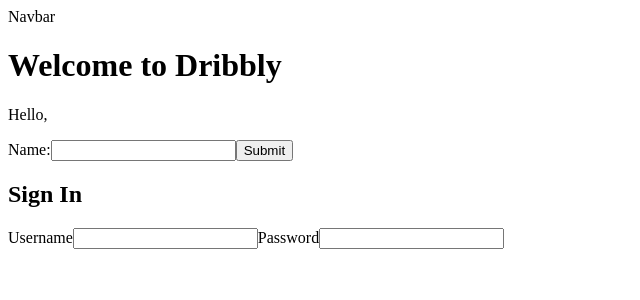
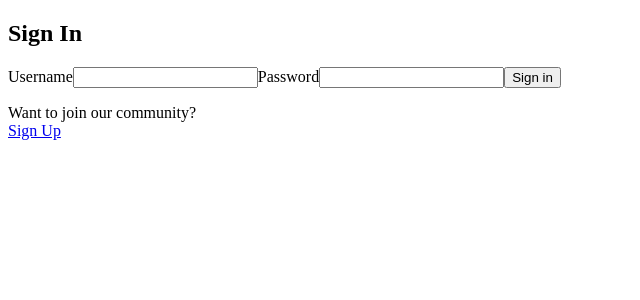
Before and after one commit to Briann254/Dribbly, a React (Create React App) app: page / in a window 1280 px wide. Shown: the top 300 px of the page, without its empty margins (0-640 px from the left). Built offline with nearby package versions, Linux system fonts and the light colour scheme.

Commit message:
handlong submit function and displayig success screen

```diff
--- a/src/App.js
+++ b/src/App.js
@@ -1,39 +1,13 @@
-import './App.css';
-// import { BrowserRouter as Router, Route, Switch } from 'react-router-dom';
-import Home from './components/Home';
-// import $ from "min-jquery";
-import Navbar from './components/Navbar';
-// import $ from 'jquery';
 import Log from './components/Log';
-import axios from 'axios';
+
 
 
 function App() {
-  // Set the Access Token
-let accessToken = "f66dc8ec428c6b17ccb802413df27deb5ca4b69da363e91c255e7c4d0b5899b2"
-// Call Dribble v2 API
-//
-const FetchData = () => {
-  axios.get(`https://api.dribbble.com/v2/user/shots?access_token=` + accessToken)
-  .then((resp) => console.log(resp.data))
-}
+
   return (
-    // <Router>
-    //   <Switch>
-    //     <Route exact path='/' component={Home} />
-    //   </Switch>
-    // </Router>
-    <>
-   {/* <h1 className="text-3xl font-bold underline">
-      Hello world!
-    </h1> */}
-    <div id="shots"></div>
-    <Navbar />
-    <Home />
-    <Log />
-
-
-    </>
+    <main className="App">
+      <Log />
+    </main>
 
   );
 }
--- a/src/components/Log.js
+++ b/src/components/Log.js
@@ -13,14 +13,31 @@
   }, [])
 
   useEffect(() => {
-
+        setErrMsg('')
   }, [user, pwd])
 
+  const handleSubmit = async (e) => {
+      e.preventDefault();
+      console.log(user, pwd)
+      setSuccess(true)
+      setPwd('');
+      setSuccess(true);
+  }
   return (
+    <>
+        {success ? (
+          <section>
+             <h1>You are successfully logged in</h1>
+             <br />
+             <p>
+               Here is your profile
+             </p>
+          </section>
+        ) : (
     <section>
       <p ref={errRef} className={errMsg}></p>
       <h1> Sign In</h1>
-      <form>
+      <form onSubmit={handleSubmit}>
         <label htmlFor= "username">Username</label>
         <input
                 type="text"
@@ -40,8 +57,18 @@
                 value={pwd}
                 required
                 />
-      </form>
+                <button>Sign in</button>
+      </form >
+      <p>
+        Want to join our community? <br />
+        <span className="line">
+          {/*put router link here*/}
+          <a href="#">Sign Up</a>
+        </span>
+      </p>
     </section>
+        )}
+        </>
   )
 }
 
```
